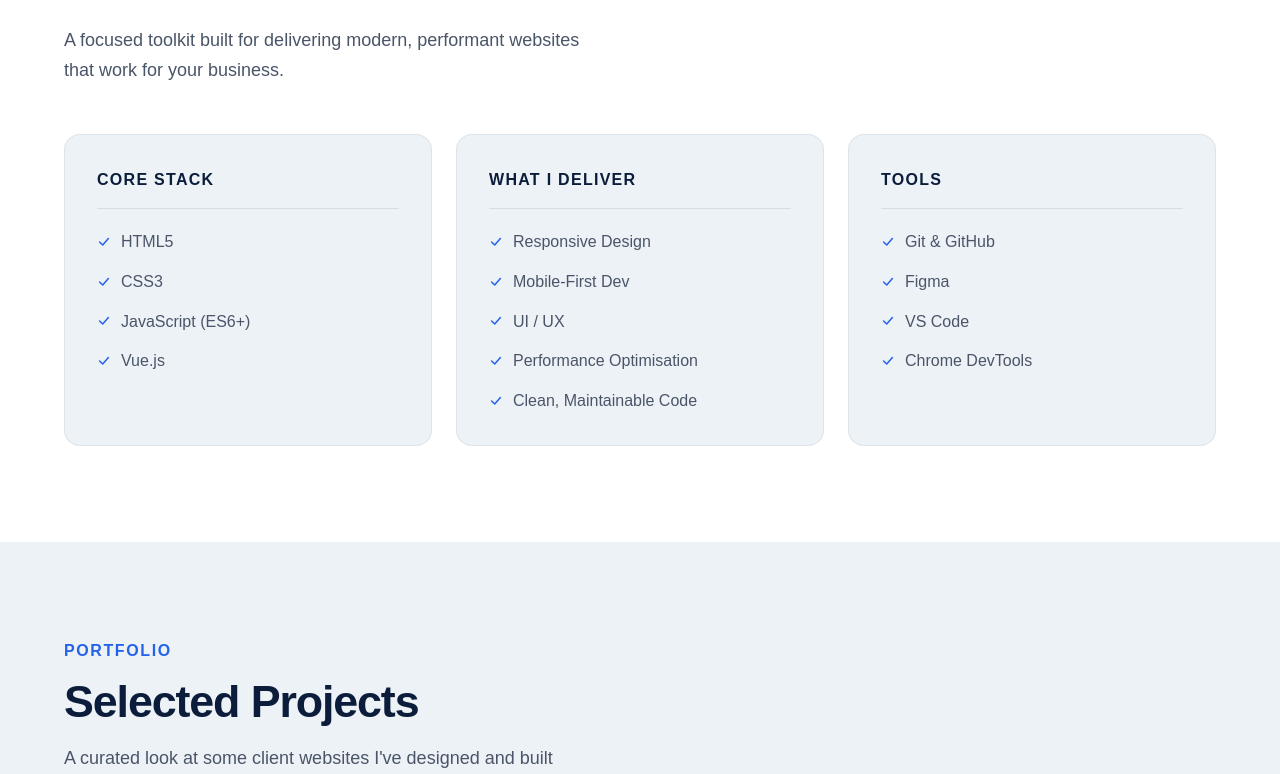
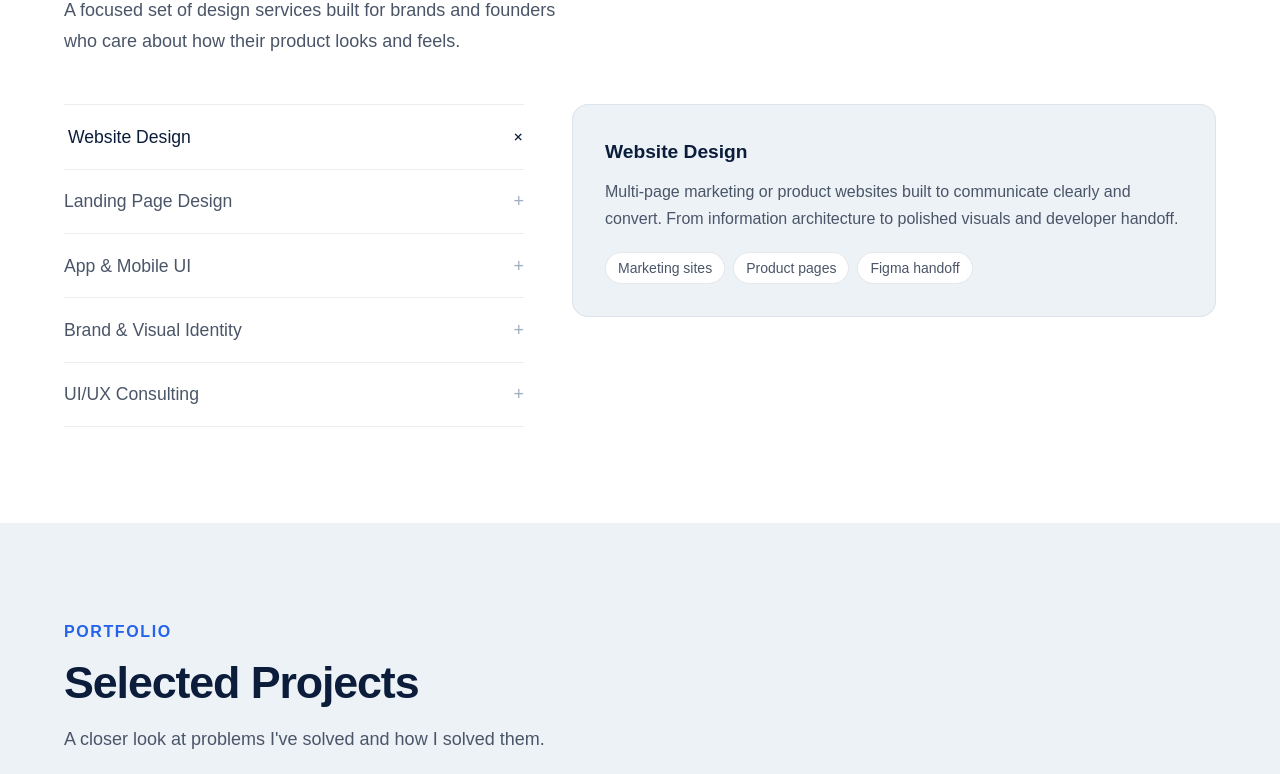
Before and after one commit to AiikaaY/Portfolio, a Vue app: page / in a window 1280 px wide. Shown: the part 1006-1780 px from the top of the page. Built offline with nearby package versions, Linux system fonts and the light colour scheme; a web font is replaced by a local one.

Commit message:
ui updates to the portfolio

```diff
--- a/src/components/HeroSection.vue
+++ b/src/components/HeroSection.vue
@@ -1,7 +1,7 @@
 <template>
   <section class="hero" id="home">
     <div class="hero-left">
-      <div class="hero-badge">Frontend Developer</div>
+      <!-- <div class="hero-badge">Frontend Developer</div> -->
       <h1>Building interfaces that <em>work</em> and impress.</h1>
       <p class="hero-desc">
         Businesses don't just need a website. They need one that works. I build clean,
@@ -61,13 +61,13 @@
       <div class="hero-card">
         <div class="card-avatar">OB</div>
         <div class="card-name">Osemwegie Best</div>
-        <div class="card-role">Frontend Developer</div>
+        <div class="card-role">Designer & Developer</div>
         <div class="card-skills">
-          <span class="skill-tag">HTML & CSS</span>
-          <span class="skill-tag">JavaScript</span>
-          <span class="skill-tag">Vue.js</span>
-          <span class="skill-tag">Responsive Design</span>
-          <span class="skill-tag">UI/UX</span>
+          <span class="skill-tag">Web Design</span>
+          <span class="skill-tag">Mobile UI</span>
+          <span class="skill-tag">Brand Identity</span>
+          <span class="skill-tag">Landing pages</span>
+          <span class="skill-tag">UI/UX Consulting</span>
         </div>
         <div class="card-divider"></div>
         <div class="card-available">
--- a/src/components/ProjectsSection.vue
+++ b/src/components/ProjectsSection.vue
@@ -3,7 +3,7 @@
     <div class="projects-header reveal">
       <span class="section-tag">Portfolio</span>
       <h2 class="section-title">Selected Projects</h2>
-      <p class="section-sub">A curated look at some client websites I've designed and built from the ground up.</p>
+      <p class="section-sub">A closer look at problems I've solved and how I solved them.</p>
     </div>
 
     <div class="projects-grid">
@@ -62,20 +62,20 @@
 const projects = [
   {
     name: 'TrueTones',
-    type: 'Business Landing Page',
+    type: 'Skincare Brand · Landing Page',
     url: 'truetones.com.ng',
     href: 'https://www.truetones.com.ng',
-    description: 'A professional business landing page designed to showcase the brand, drive customer engagement, and establish a credible online presence.',
-    tags: ['HTML', 'CSS', 'JavaScript', 'Responsive'],
+    description: 'Dr Oghosa needed a website that felt as premium as her expertise. I designed a landing page that speaks directly to her audience, communicates her specialisms clearly, and gives first-time visitors an immediate reason to book.',
+    tags: ['Landing Page', 'Brand Identity'],
     live: true,
   },
   {
     name: 'RideWithCruz',
-    type: 'Transport Service Website',
+    type: 'Mobility Startup · Full Website',
     url: 'ridewithcruz.com',
     href: 'https://www.ridewithcruz.com',
-    description: 'A clean, conversion-focused website for a ride-booking service — built to establish trust, present services clearly, and drive bookings.',
-    tags: ['HTML', 'CSS', 'JavaScript', 'Responsive'],
+    description: 'Cruz is redefining urban mobility in Nigeria but needed a web presence that matched that ambition. I built a multi-page website covering passengers, drivers, and rentals, designed to build trust and drive both app downloads and driver sign-ups.',
+    tags: ['Website Design', 'Mobile UI'],
     live: true,
   },
 ]
--- a/src/components/SkillsSection.vue
+++ b/src/components/SkillsSection.vue
@@ -2,56 +2,82 @@
   <section id="skills">
     <div class="skills-header reveal">
       <span class="section-tag">Expertise</span>
-      <h2 class="section-title">What I Work With</h2>
+      <h2 class="section-title">Services I Offer</h2>
       <p class="section-sub">
-        A focused toolkit built for delivering modern, performant websites that work for your business.
+        A focused set of design services built for brands and founders who care about how their product looks and feels.
       </p>
     </div>
 
-    <div class="skills-grid">
-      <div class="skill-group reveal">
-        <div class="group-label">Core Stack</div>
-        <ul>
-          <li v-for="item in stack" :key="item">
-            <svg viewBox="0 0 16 16" fill="none" width="14" height="14">
-              <path d="M3 8l3.5 3.5L13 4" stroke="var(--accent)" stroke-width="1.75" stroke-linecap="round" stroke-linejoin="round"/>
-            </svg>
-            {{ item }}
-          </li>
-        </ul>
+    <div class="services-layout">
+      <div class="service-list">
+        <div
+          v-for="(service, i) in services"
+          :key="service.name"
+          class="service-item"
+          :class="{ active: active === i }"
+          @click="active = i"
+        >
+          <div class="service-item-left">
+            <!-- <span class="service-num">0{{ i + 1 }}</span> -->
+            <span class="service-name">{{ service.name }}</span>
+          </div>
+          <span class="service-arrow">+</span>
+        </div>
       </div>
 
-      <div class="skill-group reveal">
-        <div class="group-label">What I Deliver</div>
-        <ul>
-          <li v-for="item in deliverables" :key="item">
-            <svg viewBox="0 0 16 16" fill="none" width="14" height="14">
-              <path d="M3 8l3.5 3.5L13 4" stroke="var(--accent)" stroke-width="1.75" stroke-linecap="round" stroke-linejoin="round"/>
-            </svg>
-            {{ item }}
-          </li>
-        </ul>
-      </div>
-
-      <div class="skill-group reveal">
-        <div class="group-label">Tools</div>
-        <ul>
-          <li v-for="item in tools" :key="item">
-            <svg viewBox="0 0 16 16" fill="none" width="14" height="14">
-              <path d="M3 8l3.5 3.5L13 4" stroke="var(--accent)" stroke-width="1.75" stroke-linecap="round" stroke-linejoin="round"/>
-            </svg>
-            {{ item }}
-          </li>
-        </ul>
+      <div class="service-detail">
+        <Transition name="fade" mode="out-in">
+          <div :key="active" class="detail-inner">
+            <!-- <div class="detail-icon">{{ services[active].icon }}</div> -->
+            <h3 class="detail-title">{{ services[active].name }}</h3>
+            <p class="detail-desc">{{ services[active].desc }}</p>
+            <div class="detail-tags">
+              <span v-for="tag in services[active].tags" :key="tag" class="tag">{{ tag }}</span>
+            </div>
+          </div>
+        </Transition>
       </div>
     </div>
   </section>
 </template>
 
 <script setup>
-const stack = ['HTML5', 'CSS3', 'JavaScript (ES6+)', 'Vue.js']
-const deliverables = ['Responsive Design', 'Mobile-First Dev', 'UI / UX', 'Performance Optimisation', 'Clean, Maintainable Code']
-const tools = ['Git & GitHub', 'Figma', 'VS Code', 'Chrome DevTools']
+import { ref } from 'vue'
+
+const active = ref(0)
+
+const services = [
+  {
+    name: 'Website Design',
+    // icon: '🌐',
+    desc: 'Multi-page marketing or product websites built to communicate clearly and convert. From information architecture to polished visuals and developer handoff.',
+    tags: ['Marketing sites', 'Product pages', 'Figma handoff']
+  },
+  {
+    name: 'Landing Page Design',
+    // icon: '🚀',
+    desc: "Single-page experiences built to convert — whether that's a product launch, a waitlist, or a campaign. Every element earns its place.",
+    tags: ['Product launches', 'Waitlists', 'Campaign pages']
+  },
+  {
+    name: 'App & Mobile UI',
+    // icon: '📱',
+    desc: 'Intuitive interfaces for mobile and web apps. Designed around real user flows — not just pretty screens, but screens that actually work.',
+    tags: ['iOS & Android UI', 'Web app design', 'User flows']
+  },
+  {
+    name: 'Brand & Visual Identity',
+    // icon: '🎨',
+    desc: 'Logos, colour systems, typography — the visual language that ties a brand together. Built to last and scale across every touchpoint.',
+    tags: ['Logo design', 'Colour & type', 'Brand guidelines']
+  },
+  {
+    name: 'UI/UX Consulting',
+    // icon: '💬',
+    desc: 'Design audits, product reviews, and strategic direction for teams who want an outside perspective on their product experience.',
+    tags: ['Design audits', 'Product strategy', 'UX reviews']
+  }
+]
 </script>
 
 <style scoped>
@@ -63,55 +89,139 @@ section {
   margin-bottom: 3rem;
 }
 
-.skills-grid {
-  display: grid;
-  grid-template-columns: repeat(3, 1fr);
-  gap: 1.5rem;
+.section-title {
+  font-weight: 600;
 }
 
-.skill-group {
+.services-layout {
+  display: grid;
+  grid-template-columns: 1fr 1.4fr;
+  gap: 0 3rem;
+  align-items: start;
+}
+
+.service-list {
+  display: flex;
+  flex-direction: column;
+}
+
+.service-item {
+  display: flex;
+  justify-content: space-between;
+  align-items: center;
+  padding: 1.1rem 0;
+  border-bottom: 1px solid rgba(11, 29, 58, 0.08);
+  cursor: pointer;
+  transition: padding-left 0.2s;
+}
+
+.service-item:first-child {
+  border-top: 1px solid rgba(11, 29, 58, 0.08);
+}
+
+.service-item-left {
+  display: flex;
+  align-items: center;
+  gap: 0.75rem;
+}
+
+.service-num {
+  font-size: 11px;
+  font-weight: 600;
+  color: #a0aec0;
+  letter-spacing: 0.05em;
+  min-width: 20px;
+}
+
+.service-name {
+  font-size: 1.1rem;
+  font-weight: 500;
+  color: var(--slate);
+  transition: color 0.15s;
+}
+
+.service-item.active .service-name {
+  color: var(--navy);
+}
+
+.service-item.active {
+  padding-left: 4px;
+}
+
+.service-arrow {
+  font-size: 18px;
+  color: #a0aec0;
+  transition: transform 0.2s, color 0.15s;
+  line-height: 1;
+}
+
+.service-item.active .service-arrow {
+  transform: rotate(45deg);
+  color: var(--navy);
+}
+
+.service-detail {
   background: var(--cloud);
   border-radius: 16px;
   padding: 2rem;
   border: 1px solid rgba(11, 29, 58, 0.07);
+  min-height: 200px;
 }
-.section-title{
-  font-weight: 600;
+
+.detail-icon {
+  font-size: 28px;
+  margin-bottom: 1rem;
 }
-.group-label {
-  font-size: 1rem;
+
+.detail-title {
+  font-size: 1.2rem;
   font-weight: 600;
   color: var(--navy);
-  text-transform: uppercase;
-  letter-spacing: 0.08em;
-  margin-bottom: 1.25rem;
-  padding-bottom: 1rem;
-  border-bottom: 1px solid rgba(11, 29, 58, 0.1);
+  margin-bottom: 0.6rem;
 }
 
-ul {
-  list-style: none;
-  display: flex;
-  flex-direction: column;
-  gap: 0.875rem;
+.detail-desc {
+  font-size: 1rem;
+  color: var(--slate);
+  line-height: 1.7;
+  margin-bottom: 1.25rem;
 }
 
-li {
+.detail-tags {
   display: flex;
-  align-items: center;
-  gap: 0.625rem;
-  font-size: 1rem;
+  flex-wrap: wrap;
+  gap: 0.5rem;
+}
+
+.tag {
+  font-size: 14px;
   font-weight: 500;
+  background: var(--white);
+  border: 1px solid rgba(11, 29, 58, 0.1);
+  border-radius: 999px;
+  padding: 4px 12px;
   color: var(--slate);
 }
 
-li svg {
-  flex-shrink: 0;
+.fade-enter-active,
+.fade-leave-active {
+  transition: opacity 0.15s ease, transform 0.15s ease;
+}
+
+.fade-enter-from {
+  opacity: 0;
+  transform: translateY(6px);
+}
+
+.fade-leave-to {
+  opacity: 0;
+  transform: translateY(-6px);
 }
 
 @media (max-width: 768px) {
-  .skills-grid {
+  .services-layout {
     grid-template-columns: 1fr;
+    gap: 2rem;
   }
 }
 </style>
```
